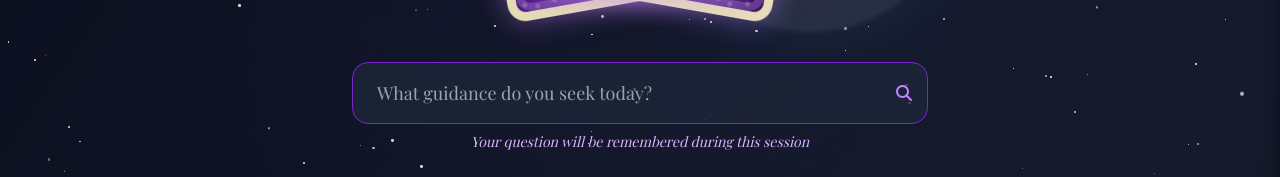
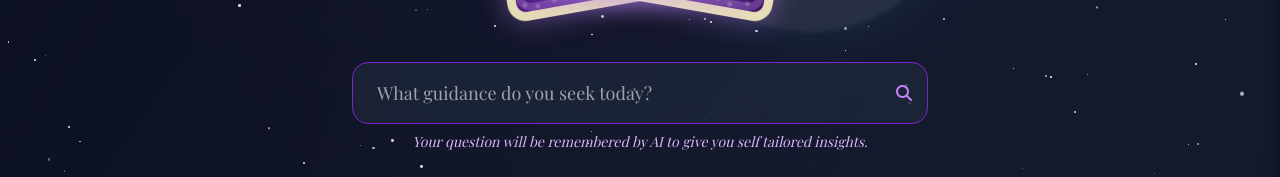
Before and after one commit to Aritra02091998/tarotcardgenerator4u.online, a plain HTML site: page index.html in a window 1280 px wide. Both pictures are taken after a click on the button "Begin Your Journey". Shown: the part 556-733 px from the top of the page. Drawn offline with nearby package versions, Linux system fonts and the light colour scheme; a web font is replaced by a local one.

Commit message:
Text fix

```diff
--- a/index.html
+++ b/index.html
@@ -411,7 +411,7 @@
                     ></i>
                 </div>
                 <p class="text-purple-300 text-sm mt-2 text-center font-playfair italic">
-                    Your question will be remembered during this session
+                    Your question will be remembered by AI to give you self tailored insights.
                 </p>
             </div>
 
```
